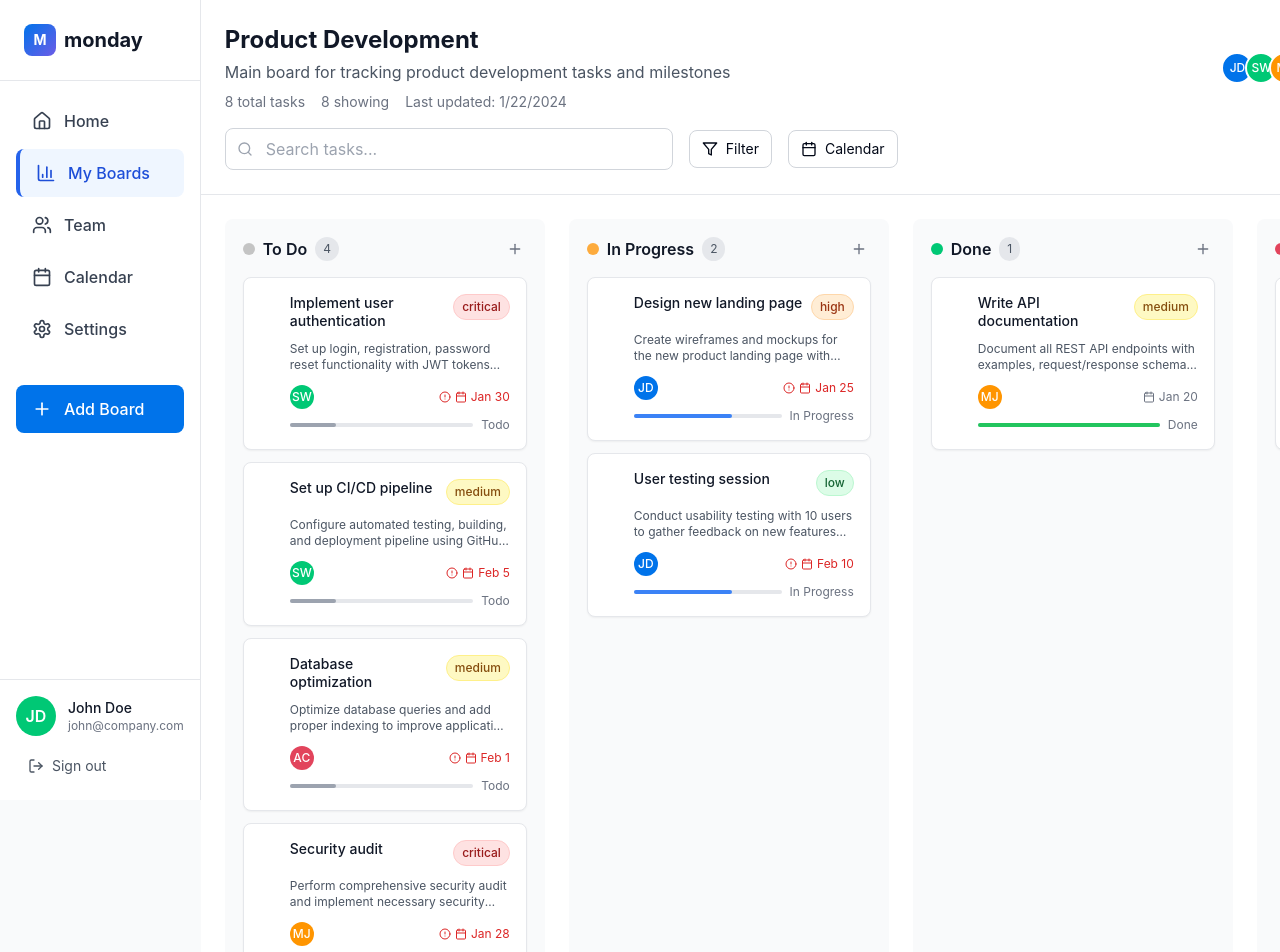
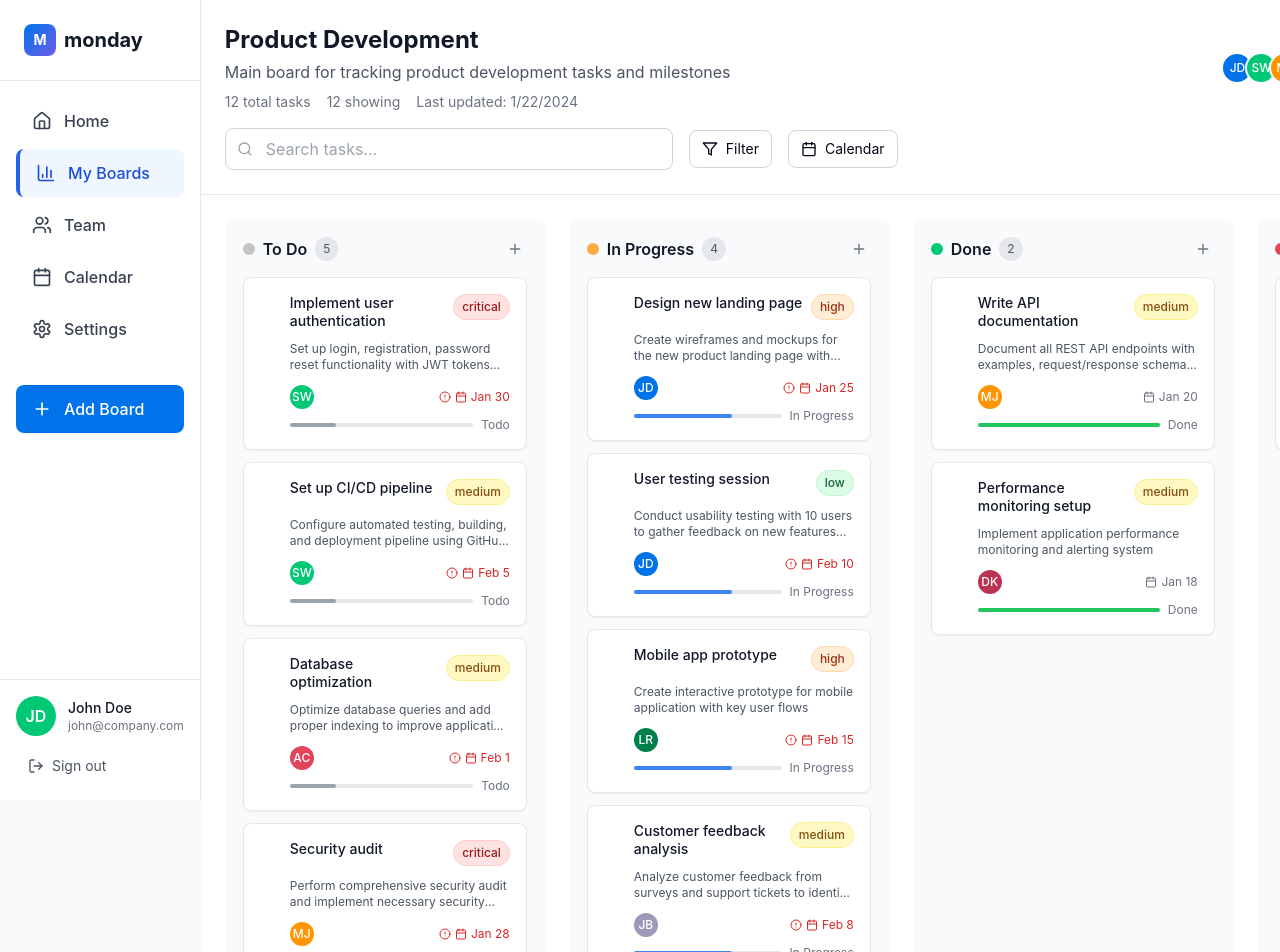
Before and after one commit to MuhammadAman02/hst-ai-e039b46d-ab1b-44b8-a9e3-fa5f2317c095, a React (Vite) app: page /dashboard in a window 1280 px wide. Shown: the top 952 px of the page. Built offline with nearby package versions, Linux system fonts and the light colour scheme; sample sign-in values are in the browser's storage.

Commit message:
update file

```diff
--- a/src/pages/Dashboard.tsx
+++ b/src/pages/Dashboard.tsx
@@ -2,6 +2,7 @@ import React, { useState, useEffect } from 'react';
 import { useNavigate } from 'react-router-dom';
 import Sidebar from '../components/Sidebar';
 import BoardView from '../components/BoardView';
+import TeamView from '../components/TeamView';
 import { BoardProvider } from '../contexts/BoardContext';
 import { Board, User, Task } from '../types';
 
@@ -50,6 +51,11 @@ const Dashboard = () => {
     { id: '3', name: 'Mike Johnson', email: 'mike@company.com', color: '#ff9500' },
     { id: '4', name: 'Emily Davis', email: 'emily@company.com', color: '#a25ddc' },
     { id: '5', name: 'Alex Chen', email: 'alex@company.com', color: '#e2445c' },
+    { id: '6', name: 'Lisa Rodriguez', email: 'lisa@company.com', color: '#037f4c' },
+    { id: '7', name: 'David Kim', email: 'david@company.com', color: '#bb3354' },
+    { id: '8', name: 'Jessica Brown', email: 'jessica@company.com', color: '#9d99b9' },
+    { id: '9', name: 'Ryan Taylor', email: 'ryan@company.com', color: '#ff642e' },
+    { id: '10', name: 'Amanda White', email: 'amanda@company.com', color: '#7e3af2' },
   ];
 
   const mockTasks: Task[] = [
@@ -148,6 +154,54 @@ const Dashboard = () => {
       createdAt: '2024-01-19',
       updatedAt: '2024-01-19',
       boardId: 'board1'
+    },
+    {
+      id: '9',
+      title: 'Mobile app prototype',
+      description: 'Create interactive prototype for mobile application with key user flows',
+      status: 'progress',
+      priority: 'high',
+      assignee: mockUsers[5],
+      dueDate: '2024-02-15',
+      createdAt: '2024-01-21',
+      updatedAt: '2024-01-23',
+      boardId: 'board1'
+    },
+    {
+      id: '10',
+      title: 'Performance monitoring setup',
+      description: 'Implement application performance monitoring and alerting system',
+      status: 'done',
+      priority: 'medium',
+      assignee: mockUsers[6],
+      dueDate: '2024-01-18',
+      createdAt: '2024-01-08',
+      updatedAt: '2024-01-17',
+      boardId: 'board1'
+    },
+    {
+      id: '11',
+      title: 'Customer feedback analysis',
+      description: 'Analyze customer feedback from surveys and support tickets to identify improvement areas',
+      status: 'progress',
+      priority: 'medium',
+      assignee: mockUsers[7],
+      dueDate: '2024-02-08',
+      createdAt: '2024-01-22',
+      updatedAt: '2024-01-24',
+      boardId: 'board1'
+    },
+    {
+      id: '12',
+      title: 'Integration testing',
+      description: 'Comprehensive testing of all third-party integrations and API endpoints',
+      status: 'todo',
+      priority: 'high',
+      assignee: mockUsers[8],
+      dueDate: '2024-02-12',
+      createdAt: '2024-01-23',
+      updatedAt: '2024-01-23',
+      boardId: 'board1'
     }
   ];
 
@@ -170,6 +224,8 @@ const Dashboard = () => {
             <BoardView board={mockBoard} />
           </BoardProvider>
         );
+      case 'team':
+        return <TeamView users={mockUsers} tasks={mockTasks} />;
       case 'home':
         return (
           <div className="flex-1 bg-white p-8">
```
